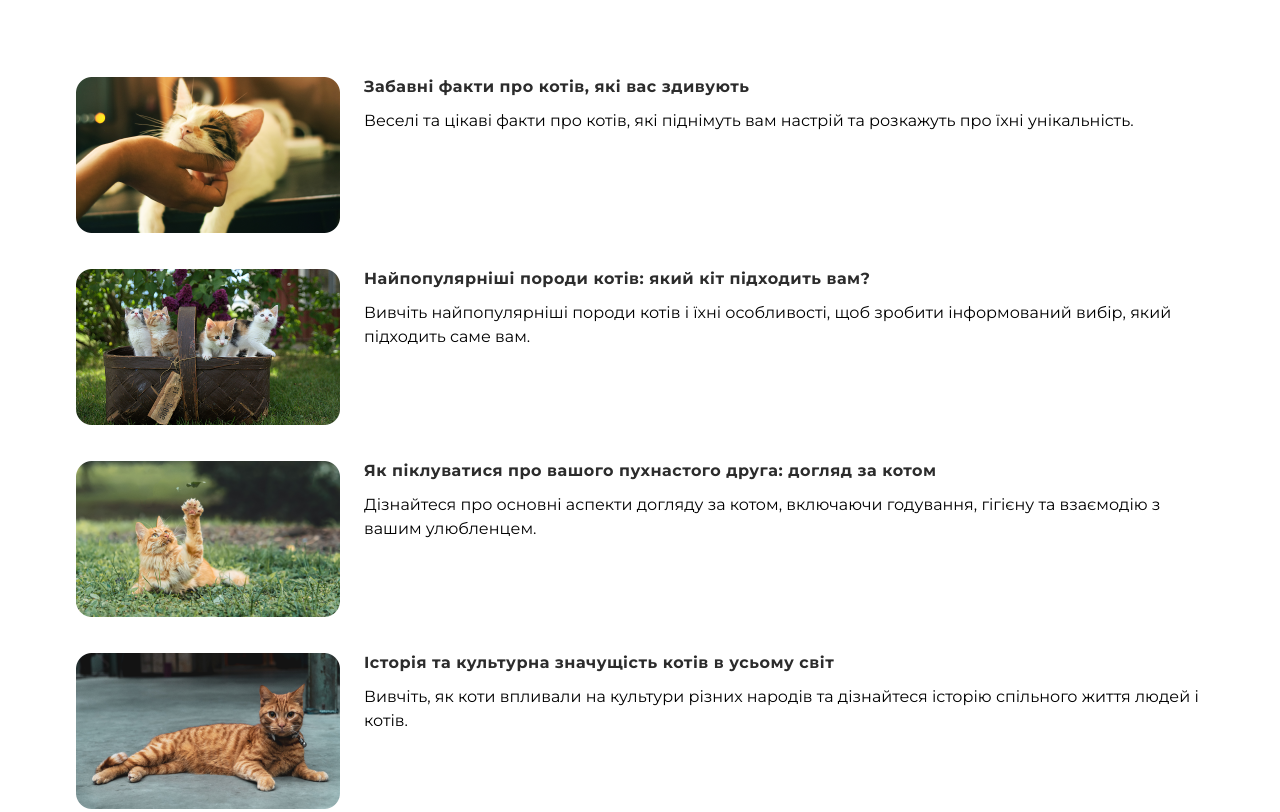
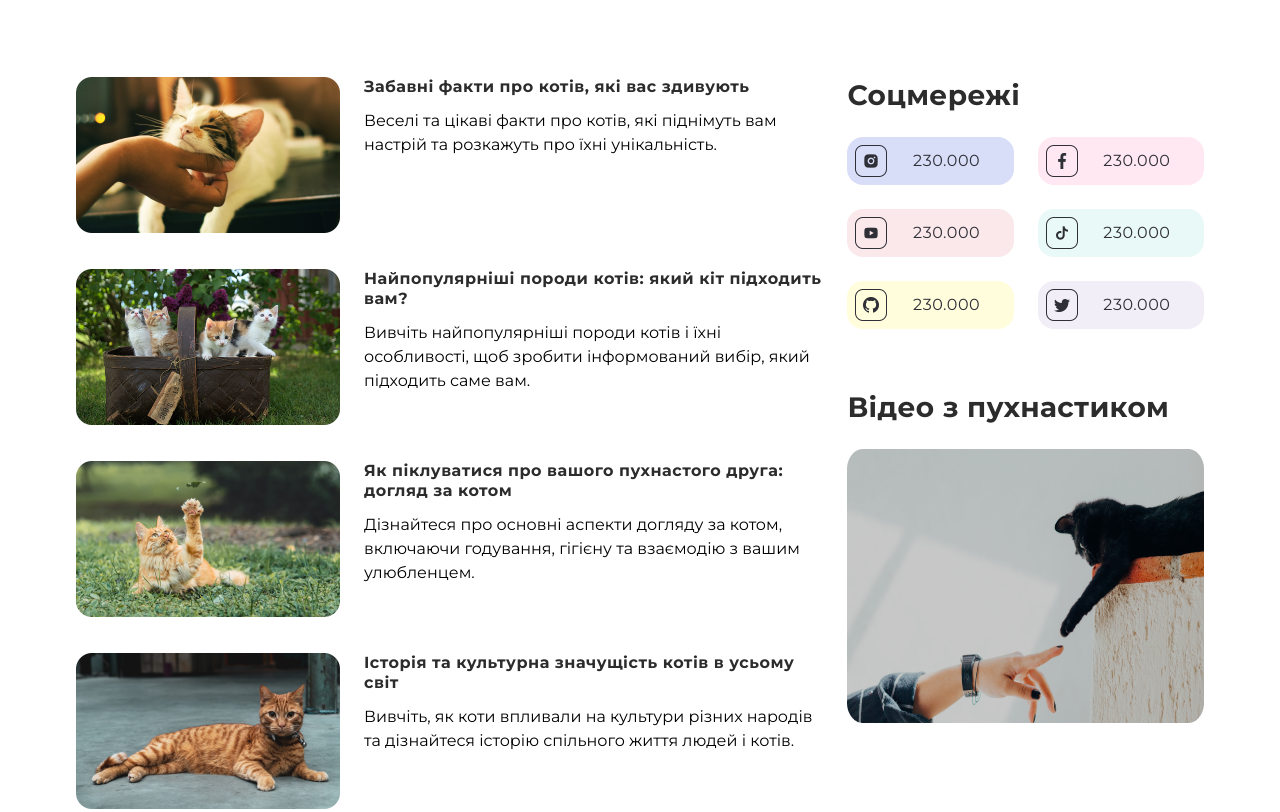
Before and after one commit to oniks98/cat-house, a website built with Vite: page index.html in a window 1280 px wide. Shown: the part 659-1471 px from the top of the page. Built offline with nearby package versions, Linux system fonts and the light colour scheme.

Commit message:
feat(longread): add grid layout and typography

```diff
--- a/index.html
+++ b/index.html
@@ -95,8 +95,8 @@
             </a>
           </li>
         </ul>
-        <section class="longread">
-          <ul class="blog grid gap-12 mb-24 md:gap-9">
+        <section class="longread grid gap-y-24 xl:longread-areas">
+          <ul class="blog grid gap-12 md:gap-9">
             <li class="blog-item">
               <a href="#" class="grid gap-5 md:grid-cols-[264px_1fr] md:gap-6">
                 <img src="./img/1.png" alt="cat" class="blog-photo" />
@@ -156,7 +156,7 @@
           </ul>
           <div class="socials">
             <h2 class="title mb-6">Соцмережі</h2>
-            <ul class="grid grid-cols-2 gap-x-2 gap-y-6 mb-24 md:gap-6">
+            <ul class="grid grid-cols-2 gap-x-2 gap-y-6 md:gap-6">
               <li class="socials-item">
                 <a
                   href="#"
@@ -238,7 +238,7 @@
             </ul>
           </div>
           <div class="video">
-            <h2 class="video-title title">Відео з пухнастиком</h2>
+            <h2 class="title mb-6">Відео з пухнастиком</h2>
             <img src="./img/picture.png" alt="video" />
           </div>
         </section>
--- a/src/index.css
+++ b/src/index.css
@@ -28,6 +28,25 @@
   @apply text-[28px] leading-9 text-grey font-sans font-bold tracking-[0.32px];
 }
 
+@utility longread-areas {
+  grid-template-areas:
+    'b b s'
+    'b b s'
+    'b b v'
+    'b b .';
+  gap: 60px 24px;
+
+  .blog {
+    grid-area: b;
+  }
+  .socials {
+    grid-area: s;
+  }
+  .video {
+    grid-area: v;
+  }
+}
+
 img {
   width: 100%;
   height: 100%;
```
